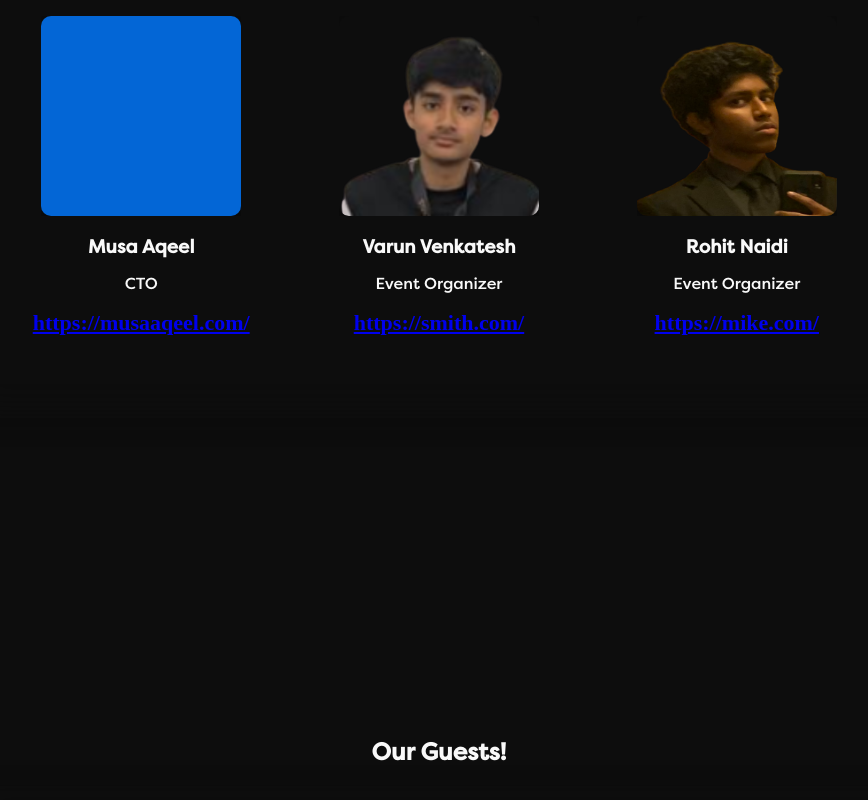
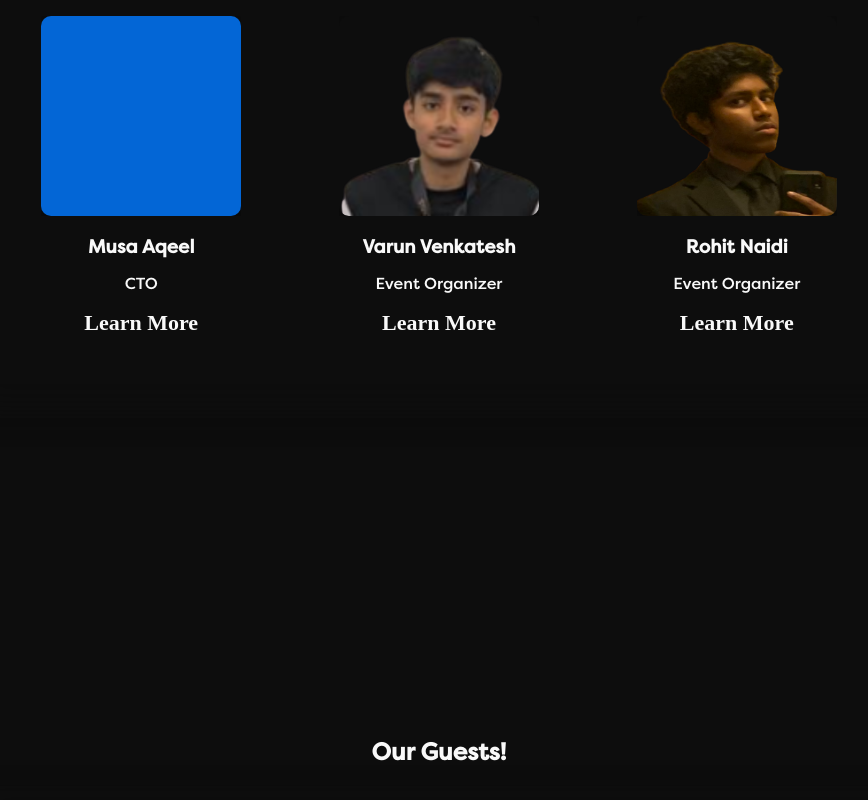
Before and after one commit to ScintillateS/EngenHacks.org, a Next.js app: page / in a window 1280 px wide. Shown: the part 2780-3580 px from the top of the page, without its empty margins (201-1069 px from the left). Built offline with nearby package versions, Linux system fonts and the light colour scheme.

Commit message:
styling changes

```diff
--- a/components/sections/Team.jsx
+++ b/components/sections/Team.jsx
@@ -17,7 +17,6 @@ const TeamGrid = styled('div', css({
   gridTemplateColumns: 'repeat(auto-fit, minmax(200px, 1fr))',
   gap: '2.5rem',
   maxWidth: '1142px',
-  // background: 'linear-gradient(101.99deg, rgba(249, 249, 249, 0.5) 5.49%, rgba(249, 249, 249, 0.3) 100%)',
   boxSizing: 'border-box',
   boxShadow: '0px 4px 24px -1px rgba(0, 0, 0, 0.25)',
   backdropFilter: 'blur(20px)',
@@ -70,27 +69,22 @@ const LearnMoreButton = styled('a', {
   },
 });
 
-
-
-
 const TeamMember = ({ name, role, img, highSchoolYear, experience, link }) => {
   return (
     <TeamMemberContainer>
       <TeamMemberImage>
-        <Image src={img} alt={name} width={200} height={200} />
+        <a href={link} target="_blank" rel="noopener noreferrer">
+          <Image src={img} alt={name} width={200} height={200} />
+        </a>
       </TeamMemberImage>
       <h3>{name}</h3>
       <p>{role}</p>
       <LearnMoreButton href={link} target="_blank" rel="noopener noreferrer">
-
-        <a href={link} target="_blank" rel="noopener noreferrer">
-          {link}
-        </a>
+        Learn More
       </LearnMoreButton>
     </TeamMemberContainer>
   );
 };
-
 
 const Team = () => {
   return (
@@ -105,7 +99,7 @@ const Team = () => {
             img={member.image}
             highSchoolYear={member.highSchoolYear}
             experience={member.experience}
-            link={member.link} // Pass the "link" property to the TeamMember component
+            link={member.link}
           />
         ))}
       </TeamGrid>
```
